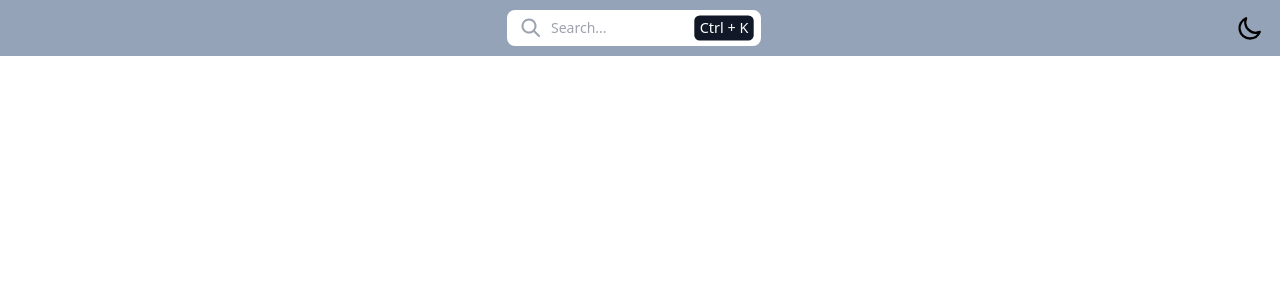
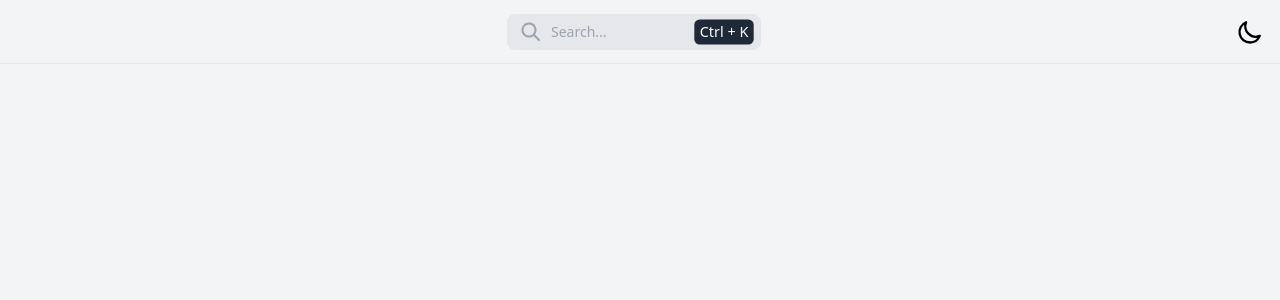
Before and after one commit to staaph/vue3-vite-tailwind-starter, a Vue app: page / in a window 1280 px wide. Shown: the top 300 px of the page. Built offline with nearby package versions, Linux system fonts and the light colour scheme; the HTML template or start-up script is replaced by a standard one.

Commit message:
style changes

```diff
--- a/src/App.vue
+++ b/src/App.vue
@@ -3,7 +3,7 @@ import Navbar from '@/components/NavbarComponent.vue';
 </script>
 
 <template>
-  <main class="h-screen overflow-hidden w-screen">
+  <main class="h-screen overflow-hidden w-screen dark:bg-gray-900 bg-gray-100">
     <Navbar />
     <router-view />
   </main>
--- a/src/components/NavbarComponent.vue
+++ b/src/components/NavbarComponent.vue
@@ -11,9 +11,7 @@ const { toggleTheme, userTheme } = useDark();
 
 <template>
   <main>
-    <nav
-      class="w-screen h-14 dark:bg-gray-900 bg-slate-400 flex flex-row items-center px-4"
-    >
+    <nav class="w-screen h-16 flex flex-row items-center px-4 border-b">
       <section class="flex w-screen justify-center">
         <div class="relative flex ml-4 items-center">
           <div
@@ -25,14 +23,14 @@ const { toggleTheme, userTheme } = useDark();
             autocomplete="off"
             ref="searchbar"
             type="text"
-            class="p-2 pl-11 w-full rounded-lg text-sm input dark:border-gray-600 dark:placeholder-gray-400 focus:outline-blue-600"
+            class="p-2 pl-11 w-full rounded-lg text-sm input dark:border-gray-600 dark:placeholder-gray-400 focus:outline-blue-600 bg-gray-200"
             placeholder="Search..."
           />
           <div
             class="flex absolute inset-y-0 right-0 items-center pr-1 pointer-events-none gap-x-1"
           >
             <div
-              class="bg-gray-900 px-1.5 py-0.5 rounded-md scale-90 text-white"
+              class="bg-gray-800 px-1.5 py-0.5 rounded-md scale-90 text-white"
             >
               <span ref="metaKey">Meta</span>
               <span>&nbsp;+&nbsp;K</span>
```
